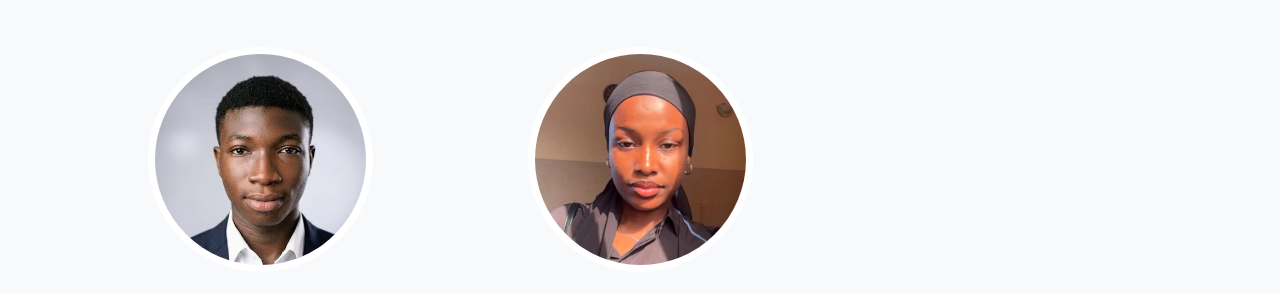
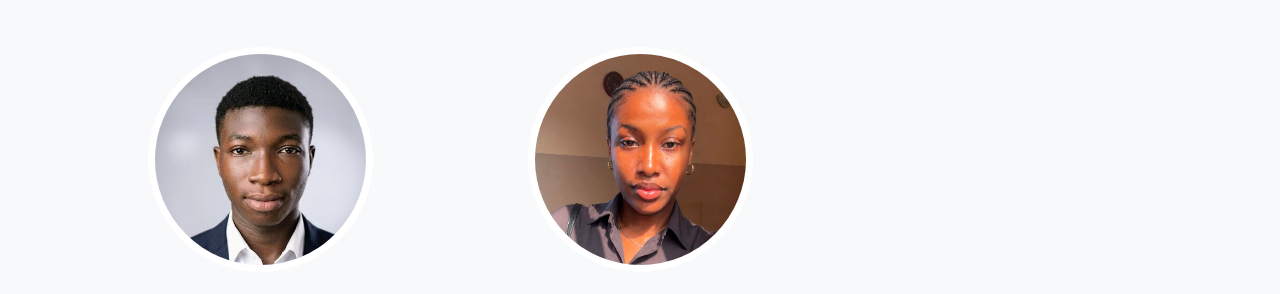
Before and after one commit to declic-africa/declic.africa, a website with bundled scripts: page index.html in a window 1280 px wide. Shown: the part 6440-6734 px from the top of the page. Built offline with nearby package versions, Linux system fonts and the light colour scheme; a web font is replaced by a local one.

Commit message:
Modification de la photo de profil

```diff
--- a/index.html
+++ b/index.html
@@ -554,7 +554,7 @@ qui met sur les rails,
             </div>
             <div class="col-sm-4">
                 <div class="team-member">
-                    <img alt="taibatou" class="mx-auto rounded-circle" src="img/taibatou.jpeg">
+                    <img alt="taibatou" class="mx-auto rounded-circle" src="img/taiba.jpeg">
                     <h4>Taibatou NIKIEMA</h4>
                     <p class="text-muted">Stagiaire Développeuse web / mobile</p>
                     <ul class="list-inline social-buttons">
```
Also changed, not shown: img/taiba.jpeg (added), img/taibatou.jpeg (deleted).
